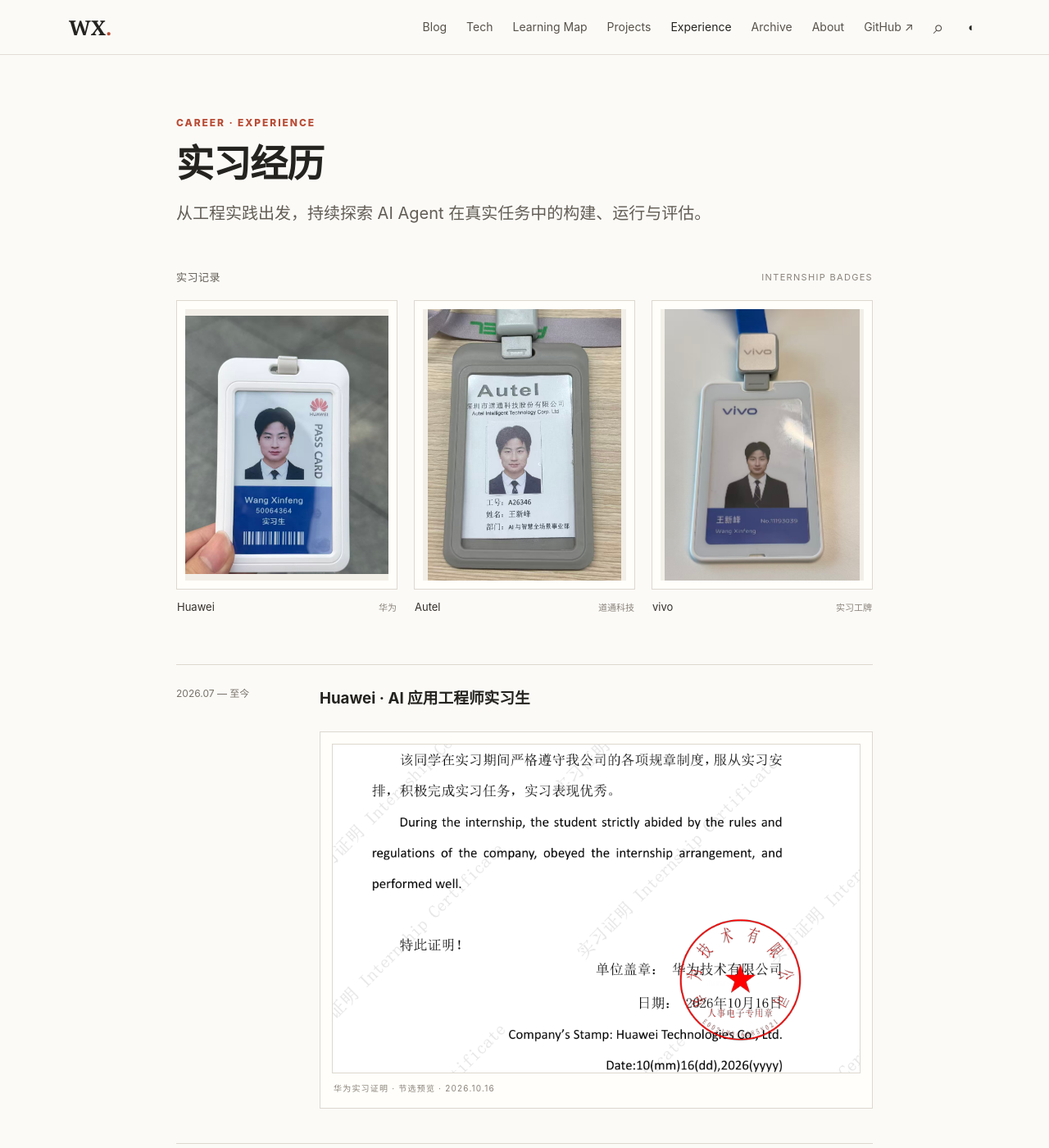
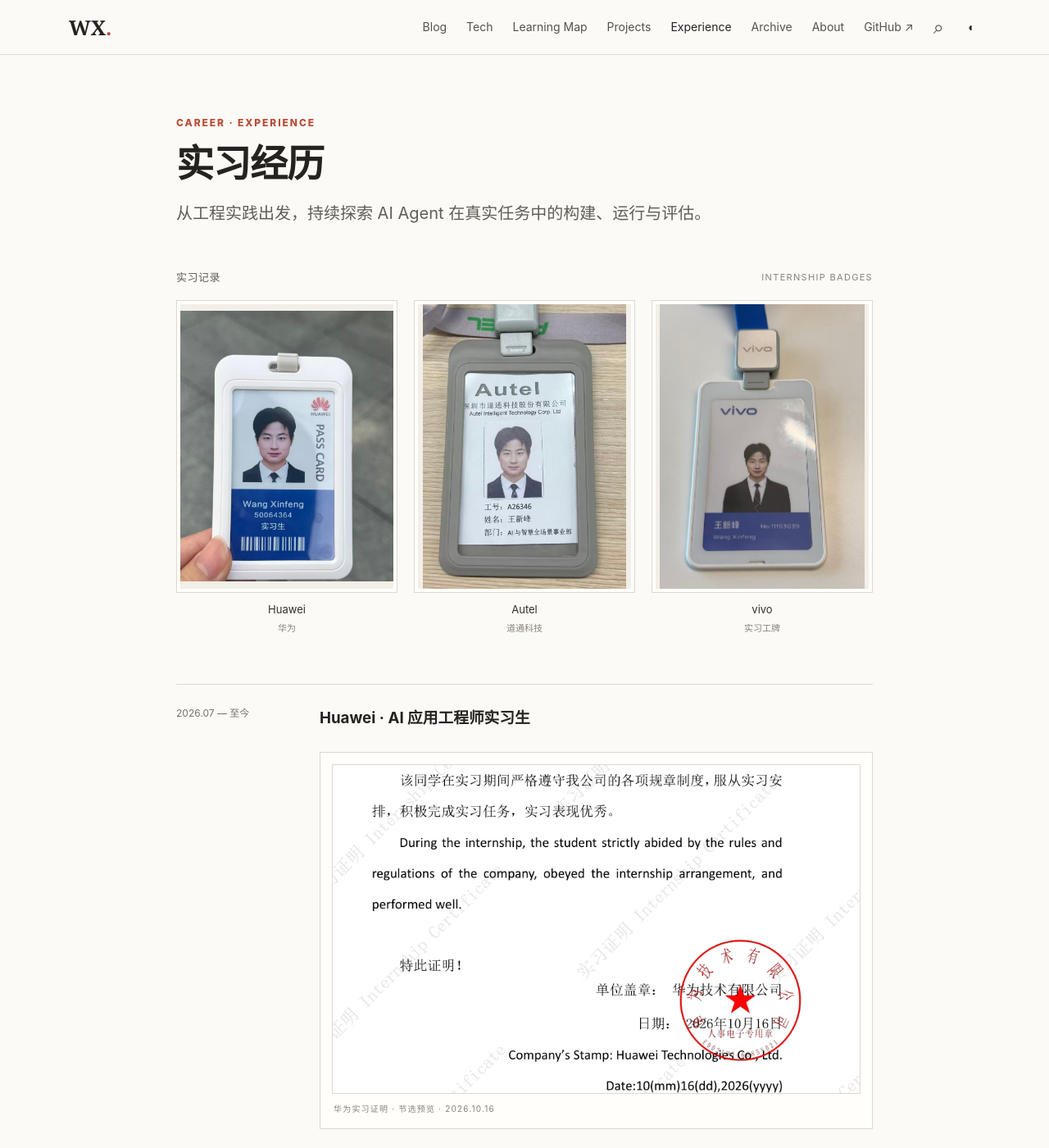
Before and after one commit to telawang91-dotcom/telawang91-dotcom.github.io, a Jekyll site: the page built from experience.md, in a window 1280 px wide and 1400 px high. Shown: the whole window at 82% size. Built offline with Jekyll 4.4.1, drawn with Linux system fonts in a browser that asks for light colours.

Commit message:
Keep all three internship badges in one compact horizontal row

```diff
--- a/assets/css/experience.css
+++ b/assets/css/experience.css
@@ -5,11 +5,11 @@
 .badge-gallery{margin:38px 0 0}
 .badge-gallery-heading{display:flex;justify-content:space-between;align-items:center;gap:16px;margin-bottom:16px;color:#8a837a;font-size:11px;letter-spacing:.12em}
 .badge-gallery-heading span:first-child{font-size:13px;letter-spacing:.04em;color:#625d55}
-.badge-gallery-grid{display:grid;grid-template-columns:repeat(3,minmax(0,1fr));gap:20px}
+.badge-gallery-grid{display:grid;grid-template-columns:repeat(3,minmax(0,1fr));gap:clamp(8px,2vw,20px)}
 .badge-gallery-item{margin:0;min-width:0}
-.badge-gallery-item a{display:block;padding:10px;border:1px solid var(--line);background:var(--paper)}
+.badge-gallery-item a{display:block;padding:4px;border:1px solid var(--line);background:var(--paper)}
 .badge-gallery-item img{display:block;width:100%;height:auto;aspect-ratio:3/4;object-fit:contain;background:var(--soft)}
-.badge-gallery-item figcaption{display:flex;justify-content:space-between;align-items:baseline;gap:8px;padding:10px 1px 0;color:#34302b;font-size:13px}
+.badge-gallery-item figcaption{display:flex;flex-direction:column;align-items:center;gap:2px;padding:9px 0 0;color:#34302b;font-size:13px}
 .badge-gallery-item figcaption span{font-size:11px;color:#8a837a}
 .badge-gallery-item a:focus-visible{outline:2px solid var(--accent);outline-offset:4px}
-@media(max-width:580px){.badge-gallery-grid{grid-template-columns:1fr;gap:24px;max-width:280px;margin:0 auto}.badge-gallery-heading{font-size:9px}.badge-gallery-item a{padding:8px}}
+@media(max-width:580px){.badge-gallery-heading{font-size:9px}.badge-gallery-item a{padding:2px}.badge-gallery-item figcaption{font-size:11px}.badge-gallery-item figcaption span{font-size:10px}}
```
